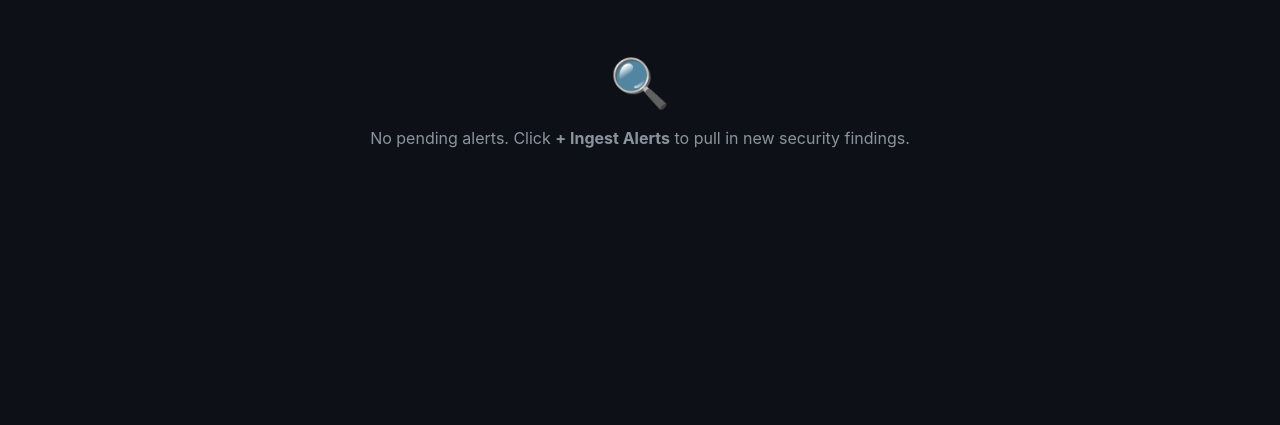
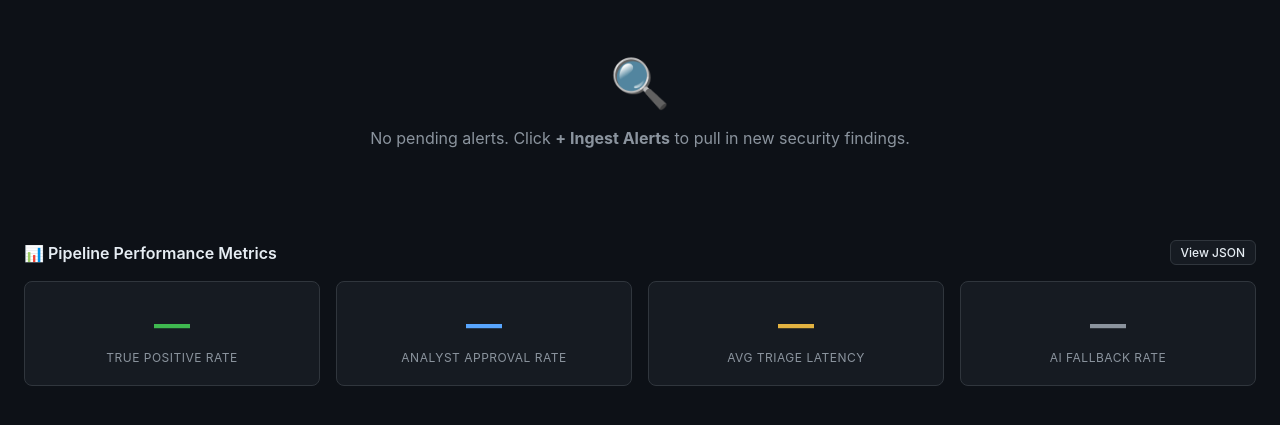
Before and after one commit to sunnyoncloud9/ai-secops-pipeline, a FastAPI app: page / in a window 1280 px wide. Shown: the part 257-682 px from the top of the page. Run offline with FastAPI, Linux system fonts and the light colour scheme.

Commit message:
Add metrics panel to dashboard, update screenshot

```diff
--- a/templates/dashboard.html
+++ b/templates/dashboard.html
@@ -192,6 +192,46 @@
     </tbody>
   </table>
   {% endif %}
+
+  <!-- Metrics Panel -->
+  <div class="section-header" style="margin-top: 32px;">
+    <h2>📊 Pipeline Performance Metrics</h2>
+    <a href="/api/metrics" target="_blank" class="btn btn-secondary btn-sm">View JSON</a>
+  </div>
+  <div class="stats-grid" id="metrics-grid">
+    <div class="stat-card">
+      <div class="value" id="m-tp-rate" style="color: var(--low);">—</div>
+      <div class="label">True Positive Rate</div>
+    </div>
+    <div class="stat-card">
+      <div class="value" id="m-approval-rate" style="color: var(--accent);">—</div>
+      <div class="label">Analyst Approval Rate</div>
+    </div>
+    <div class="stat-card">
+      <div class="value" id="m-latency" style="color: var(--medium);">—</div>
+      <div class="label">Avg Triage Latency</div>
+    </div>
+    <div class="stat-card">
+      <div class="value" id="m-fallback" style="color: var(--muted);">—</div>
+      <div class="label">AI Fallback Rate</div>
+    </div>
+  </div>
+
+<script>
+async function loadMetrics() {
+  try {
+    const r = await fetch('/api/metrics');
+    const d = await r.json();
+    if (d.message) return; // no data yet
+    document.getElementById('m-tp-rate').textContent = d.classification_breakdown.true_positive_rate + '%';
+    document.getElementById('m-approval-rate').textContent = (d.analyst_decisions.approval_rate || 0) + '%';
+    document.getElementById('m-latency').textContent = d.performance.avg_triage_latency_seconds + 's';
+    document.getElementById('m-fallback').textContent = d.performance.ai_fallback_rate + '%';
+  } catch(e) { console.log('Metrics unavailable'); }
+}
+loadMetrics();
+setInterval(loadMetrics, 10000);
+</script>
 </div>
 </body>
 </html>
```
Also changed, not shown: 1 other file.
